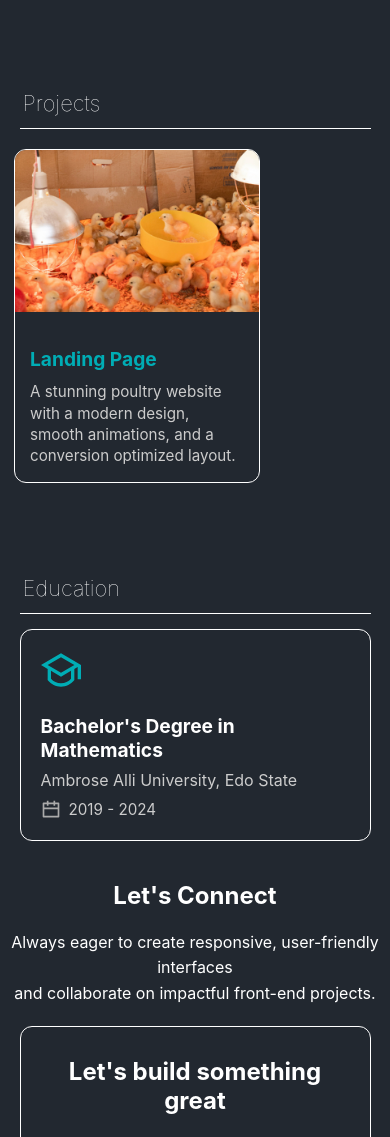
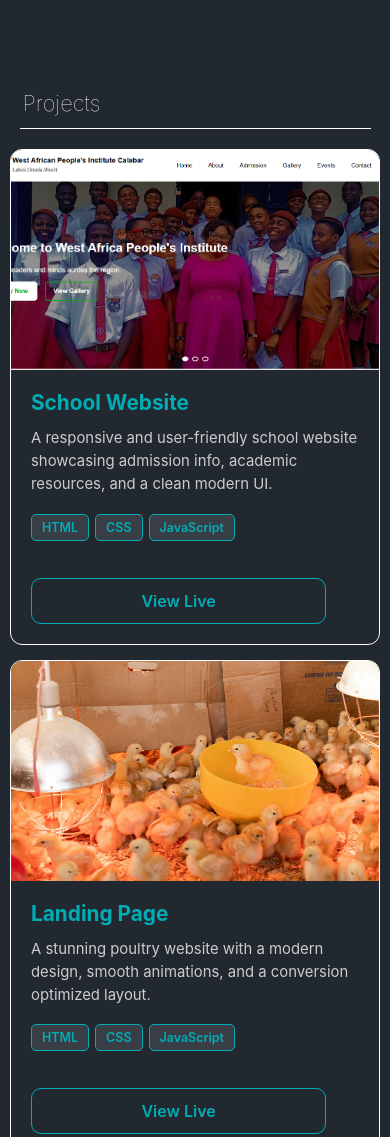
Before and after one commit to Theophilus-dev/Theophilus-okorie-portfolio-, a plain HTML site: page index.html in a window 390 px wide. Shown: the part 1560-2697 px from the top of the page. Drawn offline with nearby package versions, Linux system fonts and the light colour scheme.

Commit message:
theo theo

```diff
--- a/Css/style.css
+++ b/Css/style.css
@@ -519,93 +519,131 @@ nav {
   flex-wrap: nowrap;
   gap: 20px;
 }
-.card-container{
-  margin: auto;
-  max-width: 70%;
-  display: flex;
-  flex-wrap: nowrap;
+/* CARD CONTAINER */
+.card-container {
+  display: grid;
+  grid-template-columns: repeat(auto-fit, minmax(300px, 1fr)); /* responsive columns */
+  gap: 25px;
+  max-width: 800px;
+  margin-left: 180px;
+  padding: 20px 20px;
+  margin-top: 20px;
+}
 
-}
+/* CARD */
 .card {
-  background:#222830;              /* dark background */
+  background: #222830;
   color: white;
   border: 1px solid white;
   border-radius: 12px;
   overflow: hidden;
-  max-width: 350px;              /* card width */
   transition: transform 0.3s ease, box-shadow 0.3s ease;
   display: flex;
   flex-direction: column;
-  margin: 0;
-  margin-top: 20px;
 }
 
-/* Card Hover */
+/* HOVER EFFECT */
 .card:hover {
   transform: translateY(-8px);
-  box-shadow: 0 8px 20px rgba(0, 0, 0, 0.5);
+  box-shadow: 0 8px 20px rgba(0,0,0,0.5);
 }
 
-/* Image at top */
+/* CARD IMAGE */
 .card-image img {
   width: 100%;
-  height: auto;
+  height: 220px;
+  object-fit: cover;
   display: block;
 }
 
-/* Card Text */
+/* CARD TEXT */
 .card-text {
-  padding: 15px;
+  padding: 20px;
+  display: flex;
+  flex-direction: column;
+  gap: 12px;
 }
 
 .card-text h2 {
-  font-size: 1.2rem;
-  margin-bottom: 10px;
+  font-size: 1.3rem;
+  font-weight: 700;
   color: #00ADB5;
-  border: 2px sol;
 }
 
 .card-text p {
-  font-size: 0.95rem;
-  line-height: 1.4;
+  font-size: 0.93rem;
+  line-height: 1.45rem;
   color: #ccc;
 }
 
+/* TECH TAGS */
+.tags {
+  margin-top: 5px;
+}
 
+.tags span {
+  display: inline-block;
+  background: #393E46;
+  padding: 5px 10px;
+  border-radius: 5px;
+  border: 1px solid #00ADB5;
+  margin-right: 6px;
+  margin-bottom: 5px;
+  font-size: 0.78rem;
+  color: #00ADB5;
+  font-weight: 600;
+}
 
-/* Tablet (2 cards per row) */
-@media (max-width: 768px) {
-  .card-container{
-    flex-wrap: wrap;
-    margin: 0;
-    width: 90%;
+/* VIEW LIVE BUTTON */
+.view-live {
+  padding: 12px 30px;
+  font-size: 1rem;
+  font-weight: 600;
+  color: #00ADB5;
+  background: transparent;
+  border: 1px solid #00ADB5;
+  border-radius: 10px;
+  cursor: pointer;
+  transition: all 0.3s ease;
+  text-decoration: none;
+  display: inline-block;
+  margin-top: 20px;
+  width: 50%;
+  text-align: center;
+}
+
+.view-live:hover {
+  background-color: #00ADB5;
+  color: white;
+}
+
+/* TABLET */
+@media (max-width: 992px) {
+  .card-container {
+    grid-template-columns: repeat(auto-fit, minmax(280px, 1fr));
+    gap: 20px;
+  }
+  .view-live {
+    width: 70%;
+  }
+}
+
+/* MOBILE */
+@media (max-width: 600px) {
+  .card-container {
+    grid-template-columns: 1fr; /* 1 card per row */
+    gap: 15px;
+    max-width: 100%;      /* full width */
+    margin-left: 0;       /* start on the left */
+    padding: 0 10px;      /* optional padding from sides */
   }
 
-
-  .card {
-    flex: 1 1 calc(50% - 20px);
-    width: 90%;
-    gap: 20px;
-
-  }
-  .project-container{
-    margin: auto;
+  .view-live {
     width: 90%;
   }
 }
 
-/* Mobile (1 card per row) */
-@media (max-width: 600px) {
-  .project-container {
-    width: 90%;
-    margin: auto;
-  }
 
-  .card {
-    flex: 1 1 100%;
-    width: 90%;
-  }
-}
 
 
 /*Education*/
--- a/index.html
+++ b/index.html
@@ -127,26 +127,54 @@
          <h2>Projects</h2>
       </div>
        <div class="card-container">
-     <div class="project-container">
-  <div class="card"  data-aos="flip-left" data-aos-delay="300">
+
+    <!-- FIRST CARD -->
+    <div class="card" >
+      <div class="card-image">
+        <img src="./image/wapi school .png" alt="wapi school">
+      </div>
+      <div class="card-text">
+        <h2>School Website</h2>
+        <p>A responsive and user-friendly school website showcasing admission info, academic resources, and a clean modern UI.</p>
+
+        <div class="tags">
+          <span>HTML</span><span>CSS</span><span>JavaScript</span>
+        </div>
+
+        <a href="#" target="_blank" class="view-live">View Live</a>
+      </div>
+    </div>
+
+
+
+
+    <!-- SECOND CARD -->
+    <div class="card">
       <div class="card-image">
         <img src="./image/iseoluwa farm project.jpg" alt="farm website">
       </div>
       <div class="card-text">
         <h2>Landing Page</h2>
         <p>A stunning poultry website with a modern design, smooth animations, and a conversion optimized layout.</p>
+
+        <div class="tags">
+          <span>HTML</span><span>CSS</span><span>JavaScript</span>
         </div>
+
+        <a href="#" target="_blank" class="view-live">View Live</a>
       </div>
     </div>
 
   </div>
+</section>
+  </section>
 
 <section class="education-section">
   <div class="skills">
     <h2>Education</h2>
   </div>
 
-  <div class="edu-card" data-aos="fade-up" data-aos-delay="300">
+  <div class="edu-card">
     <div class="edu-icon">
       <svg xmlns="http://www.w3.org/2000/svg" viewBox="0 0 24 24" width="40" height="40" fill="currentColor">
         <path d="M4 11.3333L0 9L12 2L24 9V17.5H22V10.1667L20 11.3333V18.0113L19.7774 18.2864C17.9457 20.5499 15.1418 22 12 22C8.85817 22 6.05429 20.5499 4.22263 18.2864L4 18.0113V11.3333ZM6 12.5V17.2917C7.46721 18.954 9.61112 20 12 20C14.3889 20 16.5328 18.954 18 17.2917V12.5L12 16L6 12.5ZM3.96927 9L12 13.6846L20.0307 9L12 4.31541L3.96927 9Z"></path>
@@ -178,7 +206,7 @@
     </div>
 
     <!-- Box section -->
-    <div class="contact-box" data-aos="fade-up" data-aos-delay="300">
+    <div class="contact-box">
       <div class="Contact-text">
       <h2>Let's build something great</h2>
       <p>Open to roles, collaborations,and freelance projects.</p>
```
Also changed, not shown: image/wapi school .png (added). Lines whose indentation alone changed are shown as unchanged.
